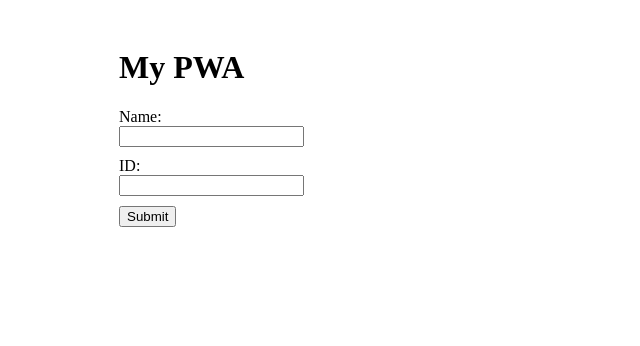
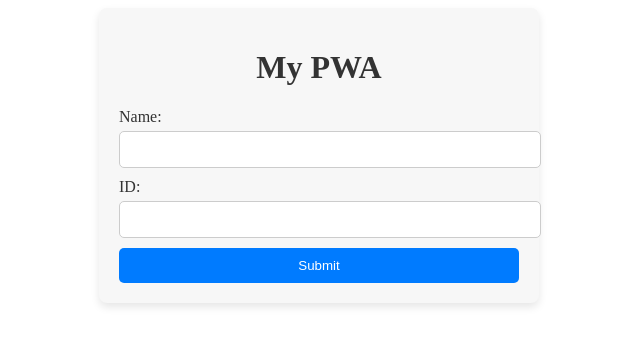
Before and after one commit to Sudharanib27/mypwa-amplify, a website with bundled scripts: page index.html in a window 1280 px wide. Shown: the whole page, without its empty margins (321-961 px from the left). Built offline with nearby package versions, Linux system fonts and the light colour scheme.

Commit message:
modified html to have api onclick

```diff
--- a/css/styles.css
+++ b/css/styles.css
@@ -1,12 +1,47 @@
-/* Add your custom styles here */
+/* Custom styles for the form */
 .container {
   max-width: 400px;
   margin: 0 auto;
   padding: 20px;
+  background-color: #f7f7f7;
+  border-radius: 8px;
+  box-shadow: 0 4px 8px rgba(0, 0, 0, 0.1);
 }
 
-input[type="text"],
-button {
+h1 {
+  text-align: center;
+  color: #333;
+}
+
+form {
+  margin-top: 20px;
+}
+
+label {
   display: block;
+  margin-bottom: 5px;
+  color: #333;
+}
+
+input[type="text"] {
+  width: 100%;
+  padding: 10px;
+  border: 1px solid #ccc;
+  border-radius: 5px;
   margin-bottom: 10px;
 }
+
+button {
+  width: 100%;
+  padding: 10px;
+  background-color: #007bff;
+  border: none;
+  border-radius: 5px;
+  color: #fff;
+  cursor: pointer;
+  transition: background-color 0.3s ease;
+}
+
+button:hover {
+  background-color: #0056b3;
+}
--- a/index.html
+++ b/index.html
@@ -14,14 +14,24 @@
         <input type="text" id="name" name="name" required />
         <label for="id">ID:</label>
         <input type="text" id="id" name="id" required />
-        <button
-          type="submit"
-          onclick="callAPI(document.getElementById('id').value,document.getElementById('name').value)"
-        >
-          Submit
-        </button>
+        <!-- Change button type to "button" to prevent form submission -->
+        <button type="button" id="submitBtn">Submit</button>
       </form>
     </div>
     <script src="js/app.js"></script>
+    <script>
+      // Add event listener to the submit button
+      document
+        .getElementById("submitBtn")
+        .addEventListener("click", function (event) {
+          // Prevent default form submission behavior
+          event.preventDefault();
+          // Call the callAPI function with input values
+          callAPI(
+            document.getElementById("id").value,
+            document.getElementById("name").value
+          );
+        });
+    </script>
   </body>
 </html>
--- a/js/app.js
+++ b/js/app.js
@@ -1,12 +1,34 @@
-import Amplify, { API } from "aws-amplify";
+import Amplify from "aws-amplify";
 import awsconfig from "./aws-exports";
 
 // Configure Amplify with your GraphQL API URL and API key
-Amplify.configure({
-  ...awsconfig,
-  aws_appsync_graphqlEndpoint: awsconfig.aws_appsync_graphqlEndpoint,
-  aws_appsync_apiKey: awsconfig.aws_appsync_apiKey,
-});
+Amplify.configure(awsconfig);
+
+// Define the callAPI function that takes id and name as parameters
+const callAPI = (id, name) => {
+  // Instantiate a headers object
+  const myHeaders = new Headers();
+  // Add content type header to object
+  myHeaders.append("Content-Type", "application/json");
+  // Convert the object to a string using JSON.stringify
+  const raw = JSON.stringify({ id: id, name: name });
+  // Create a JSON object with parameters for API call
+  const requestOptions = {
+    method: "POST",
+    headers: myHeaders,
+    body: raw,
+    redirect: "follow",
+  };
+
+  // Make API call with parameters and use promises to get response
+  fetch(
+    "YOUR_API_ENDPOINT", // Replace with your actual API endpoint
+    requestOptions
+  )
+    .then((response) => response.text())
+    .then((result) => alert(JSON.parse(result).body))
+    .catch((error) => console.log("error", error));
+};
 
 // Listen for form submission
 document
@@ -19,32 +41,8 @@ document
     const id = document.getElementById("id").value;
 
     try {
-      // callAPI function that takes the base and exponent numbers as parameters
-      var callAPI = (id, name) => {
-        // instantiate a headers object
-        var myHeaders = new Headers();
-        // add content type header to object
-        myHeaders.append("Content-Type", "application/json");
-        // using built in JSON utility package turn object to string and store in a variable
-        var raw = JSON.stringify({ id: id, name: name });
-        // create a JSON object with parameters for API call and store in a variable
-        var requestOptions = {
-          method: "POST",
-          headers: myHeaders,
-          body: raw,
-          redirect: "follow",
-        };
-        // make API call with parameters and use promises to get response
-        fetch(
-          "https://itvwkp7335.execute-api.us-east-2.amazonaws.com/beta/mypwa2024",
-          requestOptions
-        )
-          .then((response) => response.text())
-          .then((result) => alert(JSON.parse(result).body))
-          .catch((error) => console.log("error", error));
-      };
-      // Log the response
-      console.log("API Response:", response);
+      // Call the callAPI function with id and name parameters
+      callAPI(id, name);
 
       // Clear the form
       document.getElementById("name").value = "";
```
